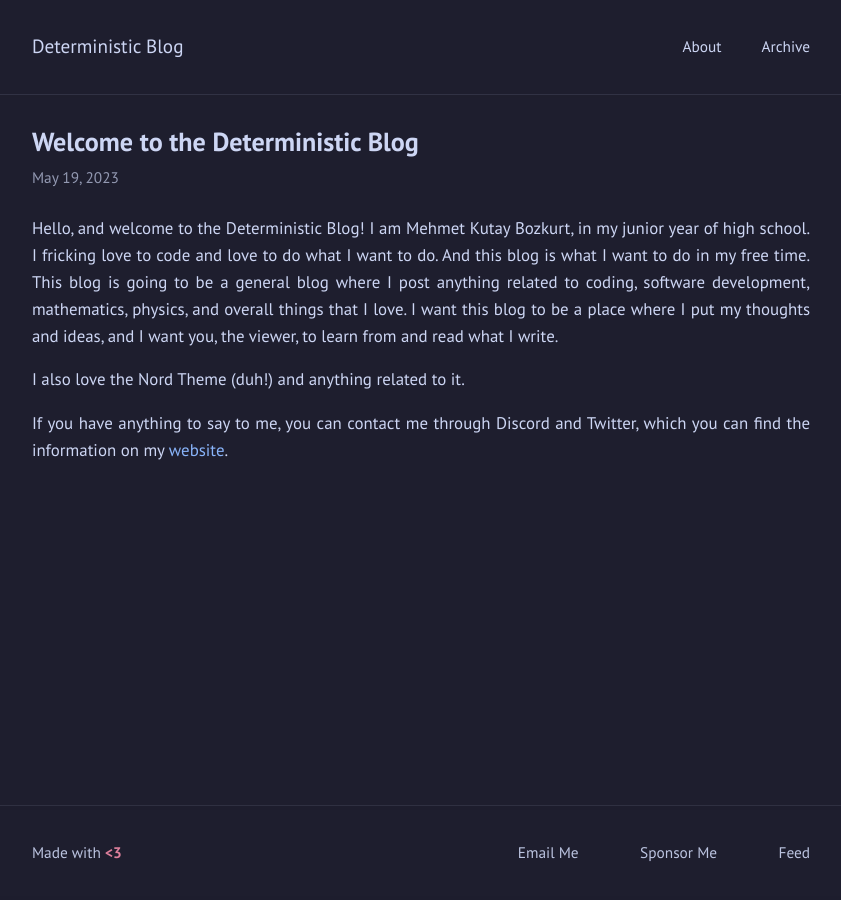
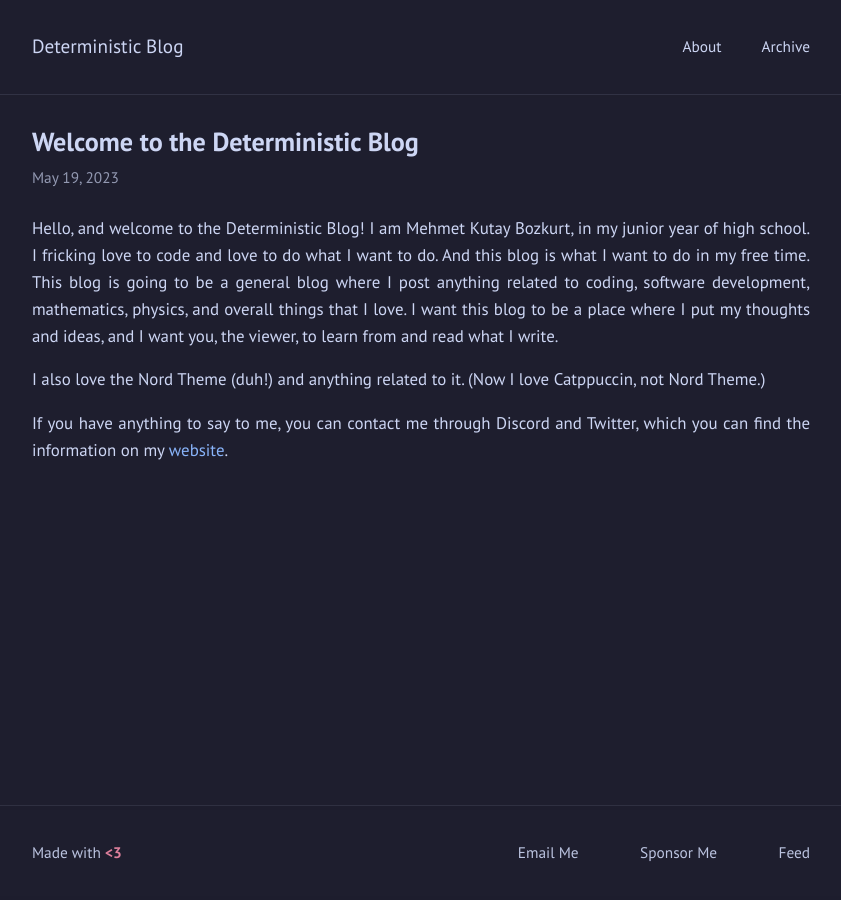
Before and after one commit to mkutay/deterministic-blog-old, a Jekyll site: the page built from _posts/2023-05-19-welcome-to-the-deterministic-blog.md, in a window 1280 px wide. Shown: the whole page, without its empty margins (219-1060 px from the left). Built offline with Jekyll 4.4.1, drawn with Linux system fonts in a browser that asks for light colours.

Commit message:
colouring

```diff
--- a/_posts/2023-05-19-welcome-to-the-deterministic-blog.md
+++ b/_posts/2023-05-19-welcome-to-the-deterministic-blog.md
@@ -10,7 +10,7 @@ mathematics, physics, and overall things that I love. I want this blog to be a p
 thoughts and ideas, and I want you, the viewer, to learn from and read what I write.
 
 
-I also love the Nord Theme (duh!) and anything related to it.
+I also love the Nord Theme (duh!) and anything related to it. (Now I love Catppuccin, not Nord Theme.)
 
 If you have anything to say to me, you can contact me through Discord and Twitter, which you can find
 the information on my [website](https://www.mkutay.dev).
```
